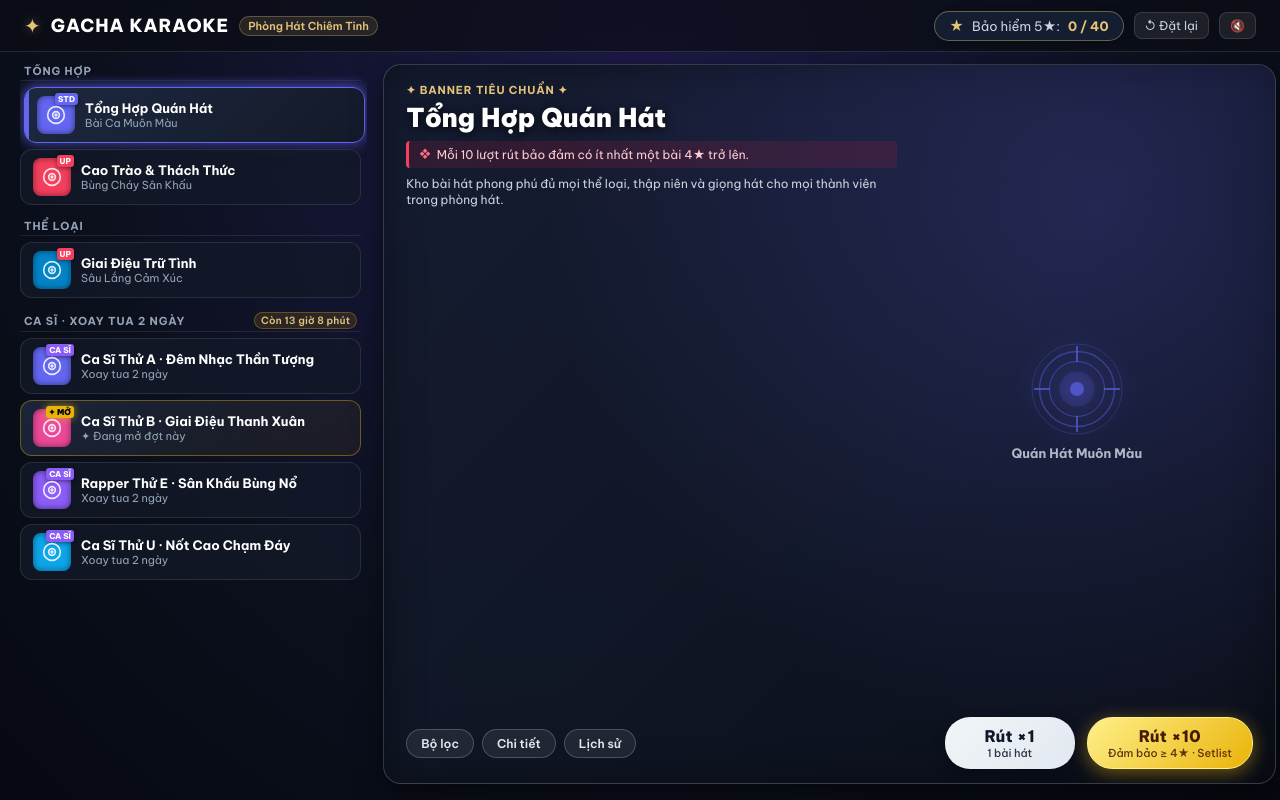
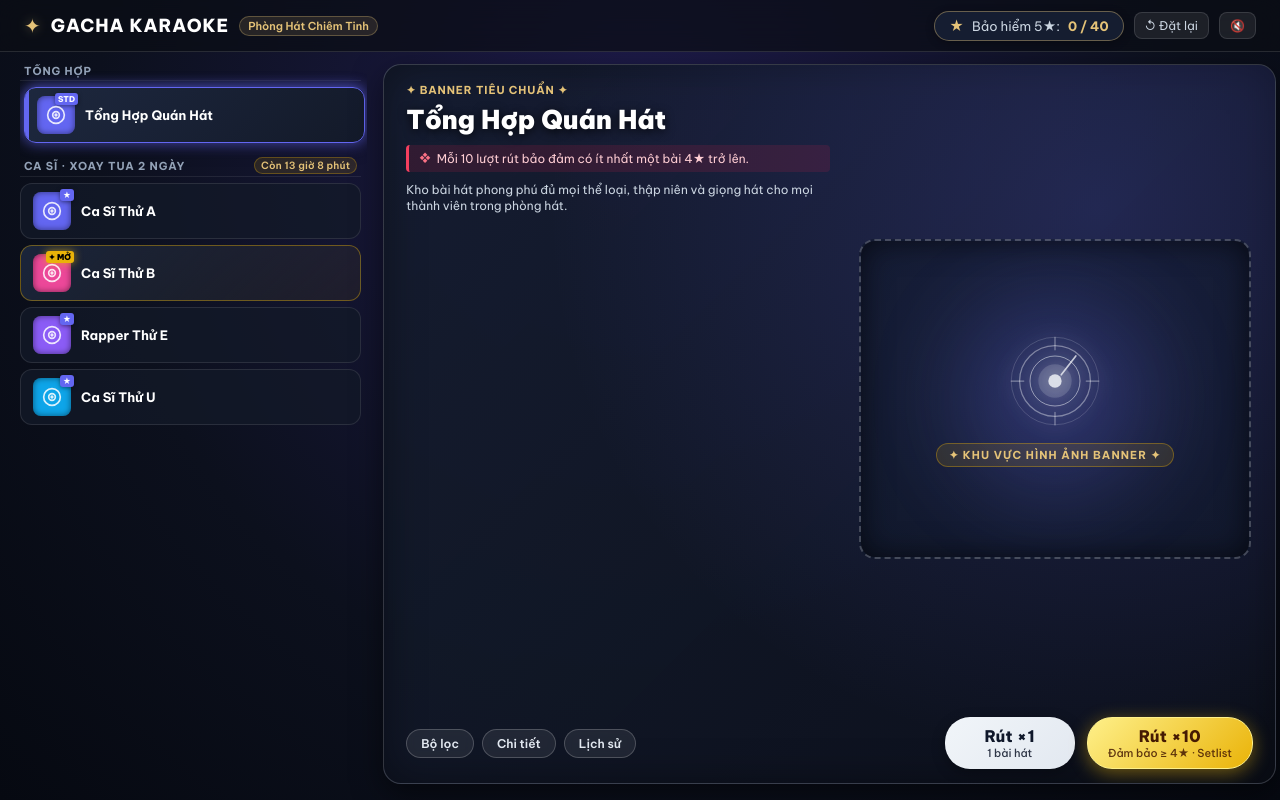
Before and after one commit to VDHieu0612/toi-nay-hat-gi, a React (Vite) app: page / in a window 1280 px wide. Built offline with nearby package versions, Linux system fonts and the light colour scheme.

Commit message:
feat(ui): clean banner artwork slot and sidebar categories per user feedback

```diff
--- a/src/components/BannerDetail.tsx
+++ b/src/components/BannerDetail.tsx
@@ -1,6 +1,5 @@
 import React, { useState, useMemo } from 'react';
 import { Banner, Song } from '../lib/types';
-import { SongCard } from './SongCard';
 import { getArtistRotationInfo } from '../lib/rotation';
 
 interface BannerDetailProps {
@@ -18,7 +17,6 @@ interface BannerDetailProps {
 export const BannerDetail: React.FC<BannerDetailProps> = ({
   banner,
   allBanners = [],
-  allSongs,
   poolCount,
   onPullOne,
   onPullTen,
@@ -35,13 +33,6 @@ export const BannerDetail: React.FC<BannerDetailProps> = ({
 
   const isArtist = banner.type === 'artist';
   const isActiveArtist = isArtist && rotationInfo?.activeBannerId === banner.id;
-
-  // Tìm các bài hát rate-up nếu có
-  const featuredSongs = (banner.featured || [])
-    .map((id) => allSongs.find((s) => s.id === id))
-    .filter((s): s is Song => Boolean(s));
-
-  const hasFeatured = featuredSongs.length > 0;
   const isPoolEmpty = poolCount === 0;
 
   return (
@@ -53,13 +44,11 @@ export const BannerDetail: React.FC<BannerDetailProps> = ({
         {/* Lớp phủ gradient và trang trí góc */}
         <div className="banner-poster-backdrop" />
 
-        {/* Cột trái nội dung thông tin */}
+        {/* Cột trái: Nội dung thông tin banner (tiêu đề, luật rút, đợt xoay tua, mô tả) */}
         <div className="banner-poster-info">
           <div className="banner-tag-pill">
             {isArtist
-              ? '✦ TIÊU ĐIỂM NGHỆ SĨ · XOAY TUA 2 NGÀY ✦'
-              : hasFeatured
-                ? '✦ SỰ KIỆN RATE-UP ✦'
+              ? '✦ TIÊU ĐIỂM CA SĨ · XOAY TUA 2 NGÀY ✦'
               : '✦ BANNER TIÊU CHUẨN ✦'}
           </div>
 
@@ -72,18 +61,12 @@ export const BannerDetail: React.FC<BannerDetailProps> = ({
               <span className="guarantee-icon">❖</span>
               Mỗi 10 lượt rút bảo đảm có ít nhất một bài 4★ trở lên.
             </p>
-            {hasFeatured && (
-              <p className="banner-rateup-line">
-                <span className="guarantee-icon">★</span>
-                Tăng 50% tỉ lệ rơi vào các bài hát Rate-Up!
-              </p>
-            )}
             {isArtist && rotationInfo && (
               <p className="banner-rateup-line banner-rotation-status-line">
                 <span className="guarantee-icon">⏰</span>
                 {isActiveArtist ? (
                   <span>
-                    <strong>Đang mở đợt này:</strong> {rotationInfo.timeRemainingFormatted} (Kỳ sau: {rotationInfo.nextBanner.name.split('·')[0].trim()})
+                    <strong>Đang mở đợt này:</strong> {rotationInfo.timeRemainingFormatted} (Kỳ sau: {rotationInfo.nextBanner.name})
                   </span>
                 ) : (
                   <span>
@@ -97,41 +80,52 @@ export const BannerDetail: React.FC<BannerDetailProps> = ({
           <p className="banner-desc-text">{banner.description}</p>
         </div>
 
-        {/* Cột phải / Giữa: Hiển thị bài Rate-Up hoặc SVG sân khấu */}
+        {/* Cột phải / Giữa: Khoảng trống để chèn hình ảnh banner (thay thế thẻ card theo yêu cầu) */}
         <div className="banner-poster-showcase">
-          {hasFeatured ? (
-            <div className="banner-featured-list">
-              {featuredSongs.map((song) => (
-                <div key={song.id} className="featured-card-wrapper">
-                  <div className="featured-up-badge">UP!</div>
-                  <SongCard song={song} className="preview-card" />
-                </div>
-              ))}
-            </div>
+          <div className="banner-image-placeholder-container">
+            {banner.imageUrl ? (
+              <img
+                src={banner.imageUrl}
+                alt={`Tranh banner ${banner.name}`}
+                className="banner-artwork-image"
+              />
             ) : (
-            <div className="banner-illustration-wrapper">
+              <div className="banner-image-artwork-slot" title="Khu vực hình ảnh banner">
+                {/* Khung minh họa nghệ thuật sân khấu & đĩa than */}
+                <div className="artwork-ambient-glow" style={{ backgroundColor: banner.theme }} />
                 <svg
                   className="banner-stage-svg"
-                viewBox="0 0 200 200"
+                  viewBox="0 0 240 240"
                   fill="none"
                   xmlns="http://www.w3.org/2000/svg"
                 >
-                {/* Vinyl turntable & stage lighting SVG */}
-                <circle cx="100" cy="100" r="90" stroke="currentColor" strokeWidth="2" opacity="0.3" />
-                <circle cx="100" cy="100" r="75" stroke="currentColor" strokeWidth="3" opacity="0.5" />
-                <circle cx="100" cy="100" r="55" stroke="currentColor" strokeWidth="2" opacity="0.6" />
-                <circle cx="100" cy="100" r="35" fill="currentColor" opacity="0.2" />
-                <circle cx="100" cy="100" r="14" fill="currentColor" opacity="0.8" />
+                  <circle cx="120" cy="120" r="105" stroke="currentColor" strokeWidth="2" opacity="0.2" />
+                  <circle cx="120" cy="120" r="85" stroke="currentColor" strokeWidth="3" opacity="0.4" />
+                  <circle cx="120" cy="120" r="60" stroke="currentColor" strokeWidth="2" opacity="0.6" />
+                  <circle cx="120" cy="120" r="40" fill="currentColor" opacity="0.15" />
+                  <circle cx="120" cy="120" r="16" fill="currentColor" opacity="0.8" />
+                  {/* Kim máy đĩa than / micro nghệ thuật */}
                   <path
-                  d="M100 15 L100 45 M100 155 L100 185 M15 100 L45 100 M155 100 L185 100"
+                    d="M120 15 L120 45 M120 195 L120 225 M15 120 L45 120 M195 120 L225 120"
                     stroke="currentColor"
                     strokeWidth="3"
                     strokeLinecap="round"
+                    opacity="0.4"
+                  />
+                  <path
+                    d="M170 60 L135 105"
+                    stroke="currentColor"
+                    strokeWidth="4"
+                    strokeLinecap="round"
+                    opacity="0.75"
                   />
                 </svg>
-              <div className="banner-illu-caption">Quán Hát Muôn Màu</div>
+                <div className="artwork-label-badge">
+                  <span>✦ KHU VỰC HÌNH ẢNH BANNER ✦</span>
+                </div>
               </div>
             )}
+          </div>
         </div>
 
         {/* Thanh dưới cùng của Poster */}
@@ -226,17 +220,20 @@ export const BannerDetail: React.FC<BannerDetailProps> = ({
               <div className="details-section">
                 <h4>Quy tắc xác suất</h4>
                 <ul>
-                  <li>5★ (Huyền thoại): <strong>3%</strong> cơ sở (Bảo hiểm 40 lần chắc chắn 5★).</li>
-                  <li>4★ (Cao trào): <strong>15%</strong> cơ sở (Bảo hiểm rút 10 ít nhất 1 bài ≥ 4★).</li>
-                  <li>3★ (Phổ biến): <strong>82%</strong> cơ sở.</li>
-                  {hasFeatured && (
-                    <li>Tỉ lệ Rate-Up: Khi ra 4★ hoặc 5★, có <strong>50%</strong> cơ hội là bài trong danh sách featured.</li>
+                  <li>5★ (Siêu hit): <strong>3%</strong> cơ sở (Bảo hiểm 40 lần chắc chắn 5★, dùng chung toàn bộ các banner).</li>
+                  <li>4★ (Hit): <strong>15%</strong> cơ sở (Bảo hiểm rút 10 ít nhất 1 bài ≥ 4★).</li>
+                  <li>3★ (Bài ngon): <strong>82%</strong> cơ sở.</li>
+                  {banner.featured && banner.featured.length > 0 && (
+                    <li>Tỉ lệ Rate-Up: Khi ra 4★ hoặc 5★, có <strong>50%</strong> cơ hội trúng các bài tiêu điểm.</li>
+                  )}
+                  {isArtist && (
+                    <li>Chu kỳ xoay tua: Banner ca sĩ thay đổi mỗi <strong>2 ngày</strong>.</li>
                   )}
                 </ul>
               </div>
               <div className="details-section">
-                <h4>Số bài trong kho banner hiện tại</h4>
-                <p>Tổng số bài khả dụng: <strong>{poolCount}</strong> bài</p>
+                <h4>Kho bài hát khả dụng</h4>
+                <p>Tổng số bài hiện tại trong banner: <strong>{poolCount}</strong> bài</p>
               </div>
             </div>
           </div>
--- a/src/components/BannerSidebar.tsx
+++ b/src/components/BannerSidebar.tsx
@@ -24,10 +24,9 @@ export const BannerSidebar: React.FC<BannerSidebarProps> = ({
     return getArtistRotationInfo(banners);
   }, [banners]);
 
-  // Phân nhóm banner theo mục M2.2 & M7
+  // Phân nhóm banner: chỉ TỔNG HỢP (Tổng Hợp Quán Hát) và CA SĨ (bỏ Thể Loại theo yêu cầu)
   const categories = useMemo<BannerCategory[]>(() => {
-    const general = banners.filter((b) => b.type === 'general');
-    const genre = banners.filter((b) => b.type === 'genre');
+    const general = banners.filter((b) => b.type === 'general' && b.id === 'tong-hop');
     const artist = banners.filter((b) => b.type === 'artist');
 
     const result: BannerCategory[] = [];
@@ -36,13 +35,6 @@ export const BannerSidebar: React.FC<BannerSidebarProps> = ({
       result.push({
         title: 'Tổng Hợp',
         banners: general,
-      });
-    }
-
-    if (genre.length > 0) {
-      result.push({
-        title: 'Thể Loại',
-        banners: genre,
       });
     }
 
@@ -126,12 +118,10 @@ export const BannerSidebar: React.FC<BannerSidebarProps> = ({
                     >
                       {isCurrentActiveArtist ? (
                         <span className="banner-thumb-badge live">✦ MỞ</span>
-                      ) : isArtist ? (
-                        <span className="banner-thumb-badge artist">CA SĨ</span>
-                      ) : banner.featured && banner.featured.length > 0 ? (
-                        <span className="banner-thumb-badge">UP</span>
                       ) : (
-                        <span className="banner-thumb-badge std">STD</span>
+                        <span className="banner-thumb-badge std">
+                          {isArtist ? '★' : 'STD'}
+                        </span>
                       )}
 
                       {/* Vinyl record icon SVG inside thumbnail */}
@@ -148,16 +138,9 @@ export const BannerSidebar: React.FC<BannerSidebarProps> = ({
                       </svg>
                     </div>
 
-                    <div className="banner-thumb-info">
+                    <div className="banner-thumb-info banner-thumb-info-clean">
+                      {/* Về phần bên trái: chỉ hiển thị tên ca sĩ / tên banner, không cần thông tin gì khác */}
                       <span className="banner-thumb-name">{banner.name}</span>
-                      <span className="banner-thumb-tagline">
-                        {isCurrentActiveArtist
-                          ? '✦ Đang mở đợt này'
-                          : isArtist
-                            ? 'Xoay tua 2 ngày'
-                            : banner.tagline ||
-                              (banner.featured?.length ? 'Rate-Up' : 'Tiêu Chuẩn')}
-                      </span>
                     </div>
                   </button>
                 );
--- a/src/data/banners.json
+++ b/src/data/banners.json
@@ -9,32 +9,10 @@
     "theme": "#6366f1"
   },
   {
-    "id": "thu-rate-up",
-    "type": "general",
-    "name": "Cao Trào & Thách Thức",
-    "tagline": "Bùng Cháy Sân Khấu",
-    "description": "Tăng 50% tỉ lệ xuất hiện các bài cao trào Bài thử 21 (4★) và Bài thử 28 (5★).",
-    "featured": ["bai-thu-21", "bai-thu-28"],
-    "theme": "#f43f5e"
-  },
-  {
-    "id": "ballad-tam-trang",
-    "type": "genre",
-    "name": "Giai Điệu Trữ Tình",
-    "tagline": "Sâu Lắng Cảm Xúc",
-    "description": "Tuyển tập những bản ballad lắng đọng, phù hợp giải tỏa cảm xúc cuối buổi tiệc.",
-    "filter": {
-      "genre": ["ballad"]
-    },
-    "featured": ["bai-thu-01", "bai-thu-22"],
-    "theme": "#0284c7"
-  },
-  {
     "id": "spotlight-ca-si-a",
     "type": "artist",
     "artistId": "ca-si-thu-a",
-    "name": "Ca Sĩ Thử A · Đêm Nhạc Thần Tượng",
-    "tagline": "Tiêu Điểm 2 Ngày",
+    "name": "Ca Sĩ Thử A",
     "description": "Tiêu điểm nghệ sĩ xoay tua 2 ngày: Toàn bộ tuyển tập bản hit của Ca sĩ thử A cùng dàn khách mời song ca và nghệ sĩ cùng thời.",
     "featured": ["bai-thu-01", "bai-thu-21", "bai-thu-28"],
     "extraSongIds": [
@@ -65,8 +43,7 @@
     "id": "spotlight-ca-si-b",
     "type": "artist",
     "artistId": "ca-si-thu-b",
-    "name": "Ca Sĩ Thử B · Giai Điệu Thanh Xuân",
-    "tagline": "Tiêu Điểm 2 Ngày",
+    "name": "Ca Sĩ Thử B",
     "description": "Tiêu điểm nghệ sĩ xoay tua 2 ngày: Giọng ca ngọt ngào của Ca sĩ thử B cùng những bài hát thịnh hành được yêu thích nhất.",
     "featured": ["bai-thu-02", "bai-thu-22", "bai-thu-29"],
     "extraSongIds": [
@@ -97,8 +74,7 @@
     "id": "spotlight-ca-si-e",
     "type": "artist",
     "artistId": "ca-si-thu-e",
-    "name": "Rapper Thử E · Sân Khấu Bùng Nổ",
-    "tagline": "Tiêu Điểm 2 Ngày",
+    "name": "Rapper Thử E",
     "description": "Tiêu điểm nghệ sĩ xoay tua 2 ngày: Những con beat rực lửa và flow cuốn hút của Rapper thử E cùng các anh em đồng môn.",
     "featured": ["bai-thu-05", "bai-thu-23", "bai-thu-30"],
     "extraSongIds": [
@@ -129,8 +105,7 @@
     "id": "spotlight-ca-si-u",
     "type": "artist",
     "artistId": "ca-si-thu-u",
-    "name": "Ca Sĩ Thử U · Nốt Cao Chạm Đáy",
-    "tagline": "Tiêu Điểm 2 Ngày",
+    "name": "Ca Sĩ Thử U",
     "description": "Tiêu điểm nghệ sĩ xoay tua 2 ngày: Bộ sưu tập các bản hit ballad cao trào của Ca sĩ thử U, thử thách mọi giọng ca nội lực.",
     "featured": ["bai-thu-21", "bai-thu-08", "bai-thu-28"],
     "extraSongIds": [
--- a/src/index.css
+++ b/src/index.css
@@ -410,10 +410,10 @@ html, body {
 
 .banner-poster-info {
   z-index: 2;
-  max-width: 58%;
-  display: flex;
-  flex-direction: column;
-  gap: 6px;
+  max-width: 50%;
+  display: flex;
+  flex-direction: column;
+  gap: 8px;
 }
 
 .banner-tag-pill {
@@ -464,13 +464,13 @@ html, body {
   margin-top: 2px;
 }
 
-/* Featured showcase on right of poster */
+/* Artwork / Image slot on right of poster */
 .banner-poster-showcase {
   position: absolute;
-  right: 20px;
-  top: 16px;
-  bottom: 65px;
-  width: 40%;
+  right: 24px;
+  top: 20px;
+  bottom: 70px;
+  width: 44%;
   display: flex;
   align-items: center;
   justify-content: center;
@@ -478,44 +478,66 @@ html, body {
   min-height: 0;
 }
 
-.banner-featured-list {
-  display: flex;
-  gap: 12px;
+.banner-image-placeholder-container {
+  width: 100%;
+  height: 100%;
+  display: flex;
   align-items: center;
   justify-content: center;
+  position: relative;
+}
+
+.banner-artwork-image {
+  width: 100%;
   height: 100%;
-  max-height: 100%;
-}
-
-.featured-card-wrapper {
+  object-fit: cover;
+  border-radius: 14px;
+  box-shadow: 0 8px 24px rgba(0, 0, 0, 0.4);
+  border: 1.5px solid rgba(255, 255, 255, 0.2);
+}
+
+.banner-image-artwork-slot {
+  width: 100%;
+  height: 100%;
+  max-height: 320px;
+  border-radius: 16px;
+  border: 2px dashed rgba(255, 255, 255, 0.22);
+  background: radial-gradient(circle at center, rgba(30, 41, 65, 0.45) 0%, rgba(15, 23, 42, 0.65) 100%);
+  display: flex;
+  flex-direction: column;
+  align-items: center;
+  justify-content: center;
   position: relative;
-  height: 90%;
-  aspect-ratio: 2 / 3;
-}
-
-.featured-up-badge {
+  overflow: hidden;
+  box-shadow: inset 0 0 30px rgba(0, 0, 0, 0.6);
+}
+
+.artwork-ambient-glow {
   position: absolute;
-  top: -6px;
-  right: -6px;
-  background: #f43f5e;
-  color: #ffffff;
+  width: 180px;
+  height: 180px;
+  border-radius: 50%;
+  filter: blur(50px);
+  opacity: 0.28;
+  pointer-events: none;
+}
+
+.artwork-label-badge {
+  margin-top: 12px;
   font-size: 0.6875rem;
-  font-weight: 800;
-  padding: 2px 6px;
-  border-radius: 6px;
-  box-shadow: 0 2px 8px rgba(0, 0, 0, 0.5);
-  z-index: 5;
-  animation: bounceUp 2s infinite ease-in-out;
-}
-
-@keyframes bounceUp {
-  0%, 100% { transform: translateY(0); }
-  50% { transform: translateY(-3px); }
-}
-
-.preview-card {
-  height: 100% !important;
-  min-height: unset !important;
+  font-weight: 700;
+  letter-spacing: 0.1em;
+  color: var(--genshin-gold);
+  background: rgba(234, 179, 8, 0.12);
+  border: 1px solid rgba(234, 179, 8, 0.35);
+  padding: 4px 12px;
+  border-radius: 999px;
+  text-transform: uppercase;
+  z-index: 2;
+}
+
+.banner-thumb-info-clean {
+  justify-content: center;
 }
 
 .banner-illustration-wrapper {
--- a/src/lib/types.ts
+++ b/src/lib/types.ts
@@ -42,6 +42,7 @@ export interface Banner {
   };
   featured: string[];    // id các bài rate-up (có thể rỗng)
   theme: string;         // mã màu chủ đạo của banner, ví dụ "#7c3aed"
+  imageUrl?: string;     // URL hình ảnh poster/minh họa của banner (tùy chọn)
 }
 
 export interface PullState {
```
Also changed, not shown: 1 other file (tests, documents, lock files or other folders). Lines whose indentation alone changed are shown as unchanged.
